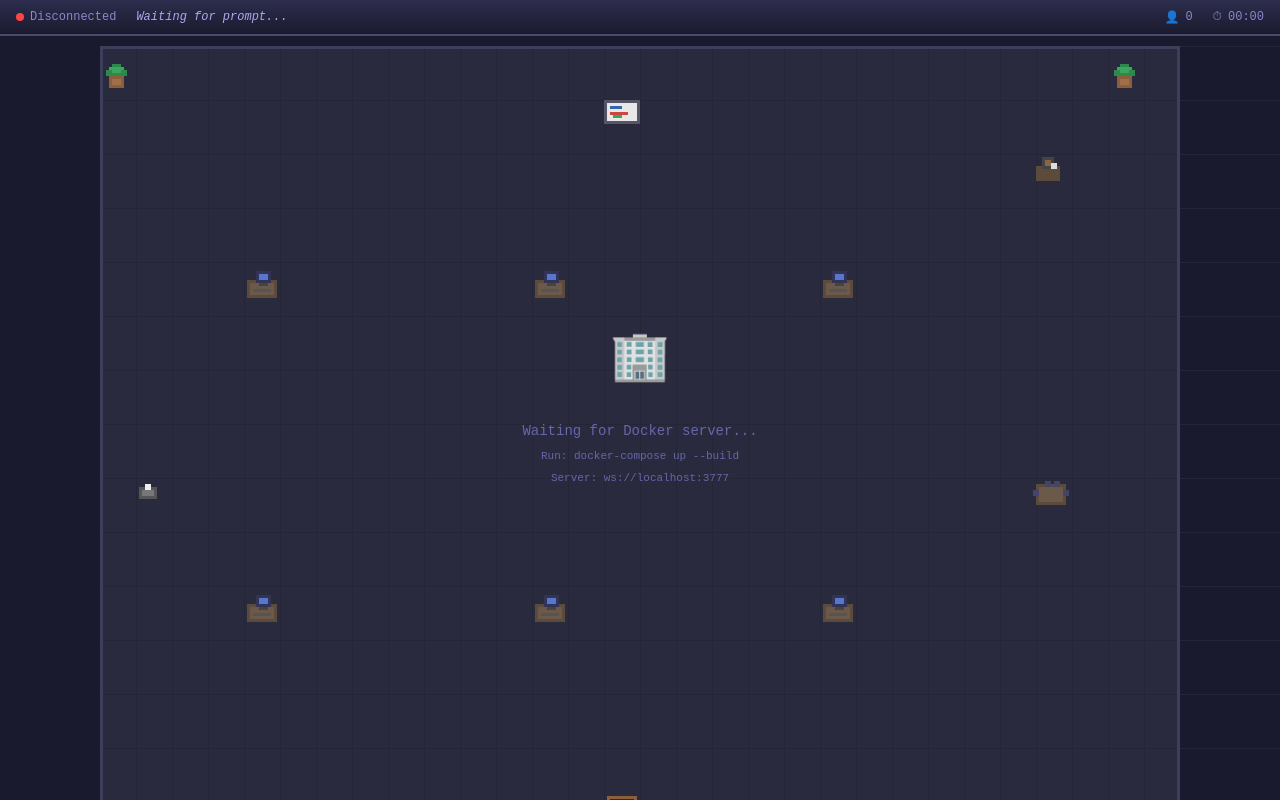
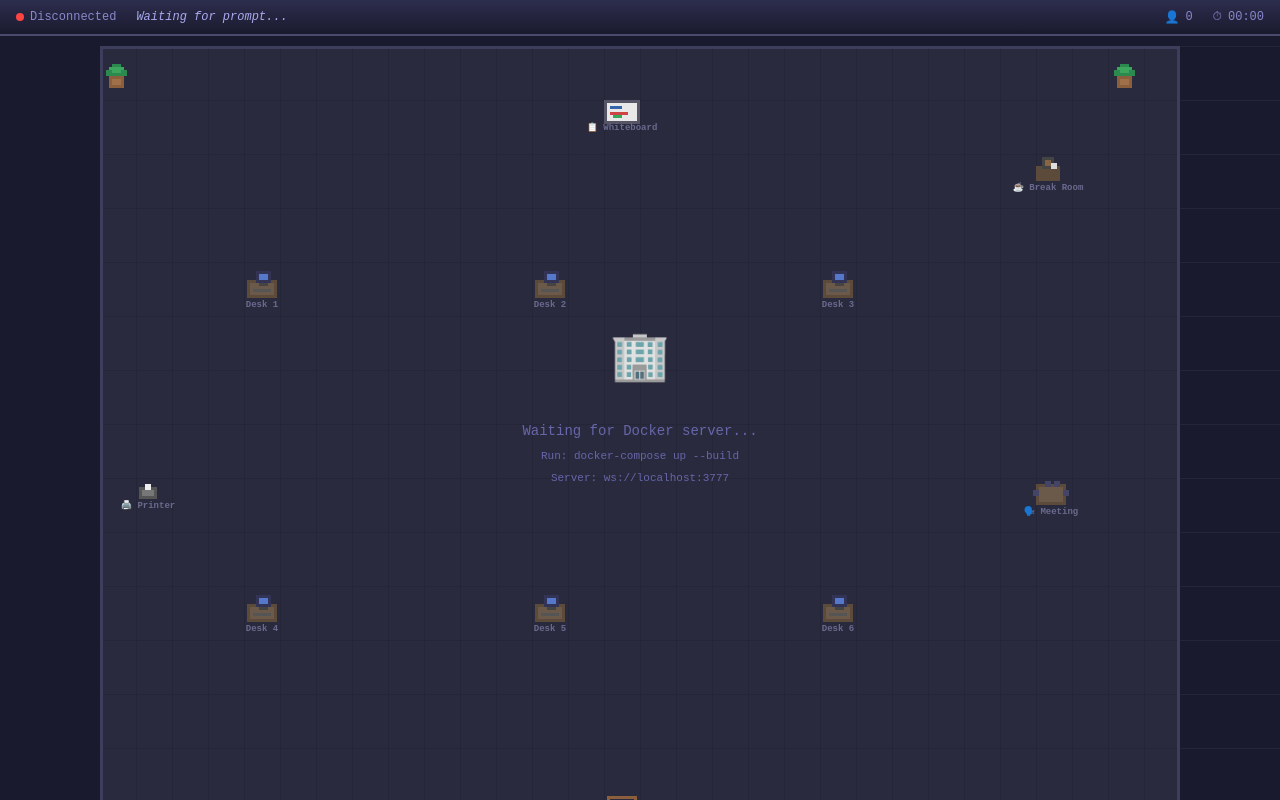
Before and after one commit to erobpen/AnitgravityPlugin, a website: page docker/public/index.html in a window 1280 px wide. Drawn offline with Linux system fonts and the light colour scheme.

Commit message:
feat: Add initial HTML files for public interface and office component.

```diff
--- a/docker/public/index.html
+++ b/docker/public/index.html
@@ -200,6 +200,17 @@
             ctx.fillRect(x * PIXEL, y * PIXEL, w * PIXEL, h * PIXEL);
         }
 
+        // Label drawing helper — renders a text label below furniture
+        function drawLabel(gx, gy, text, offsetX, offsetY) {
+            const bx = gx * CHAR_W;
+            const by = gy * CHAR_H;
+            ctx.font = 'bold 9px "Courier New", monospace';
+            ctx.fillStyle = '#6a6a8e';
+            ctx.textAlign = 'center';
+            ctx.fillText(text, (bx + (offsetX || 6)) * PIXEL, (by + (offsetY || 14)) * PIXEL);
+            ctx.textAlign = 'left';
+        }
+
         // ━━━━━━━━━━━━━━━━━━━━━━━━━━━━━━━━━━━━━━━━━━━━━━━━━━━━━━━━━━━━━━━━━━━━
         // OFFICE ENVIRONMENT
         // ━━━━━━━━━━━━━━━━━━━━━━━━━━━━━━━━━━━━━━━━━━━━━━━━━━━━━━━━━━━━━━━━━━━━
@@ -267,9 +278,10 @@
         }
 
         function drawDesks() {
-            ['desk1', 'desk2', 'desk3', 'desk4', 'desk5', 'desk6'].forEach(k => {
+            ['desk1', 'desk2', 'desk3', 'desk4', 'desk5', 'desk6'].forEach((k, i) => {
                 const loc = LOCATIONS[k];
                 drawDesk(loc.x, loc.y);
+                drawLabel(loc.x, loc.y, `Desk ${i + 1}`, 6, 15);
             });
         }
 
@@ -284,6 +296,7 @@
             drawRect(bx + 2, by + 2, 4, 1, '#3366aa');
             drawRect(bx + 2, by + 4, 6, 1, '#cc4444');
             drawRect(bx + 3, by + 5, 3, 1, '#33aa55');
+            drawLabel(loc.x, loc.y, '📋 Whiteboard', 6, 10);
         }
 
         function drawCoffeeMachine() {
@@ -297,6 +310,7 @@
             drawRect(bx + 3, by + 2, 2, 2, '#886644');
             // Cup
             drawRect(bx + 5, by + 3, 2, 2, '#dddddd');
+            drawLabel(loc.x, loc.y, '☕ Break Room', 4, 12);
         }
 
         function drawMeetingTable() {
@@ -311,6 +325,7 @@
             drawRect(bx + 9, by + 4, 2, 2, '#444466');
             drawRect(bx + 3, by + 1, 2, 2, '#444466');
             drawRect(bx + 6, by + 1, 2, 2, '#444466');
+            drawLabel(loc.x, loc.y, '🗣️ Meeting', 5, 12);
         }
 
         function drawPrinter() {
@@ -321,6 +336,7 @@
             drawRect(bx + 2, by + 4, 4, 2, '#777777');
             // Paper
             drawRect(bx + 3, by + 2, 2, 2, '#eeeeee');
+            drawLabel(loc.x, loc.y, '🖨️ Printer', 4, 10);
         }
 
         function drawPlant(gx, gy) {
@@ -349,6 +365,7 @@
             drawRect(bx + 1, by - 1, 1, 3, '#8b5e3c');
             drawRect(bx + 10, by - 1, 1, 3, '#8b5e3c');
             drawRect(bx + 1, by - 2, 10, 1, '#8b5e3c');
+            drawLabel(loc.x, loc.y, '🚪 Entrance', 6, 4);
         }
 
         // ━━━━━━━━━━━━━━━━━━━━━━━━━━━━━━━━━━━━━━━━━━━━━━━━━━━━━━━━━━━━━━━━━━━━
```
Also changed, not shown: media/office.html (+18 -1 lines).
